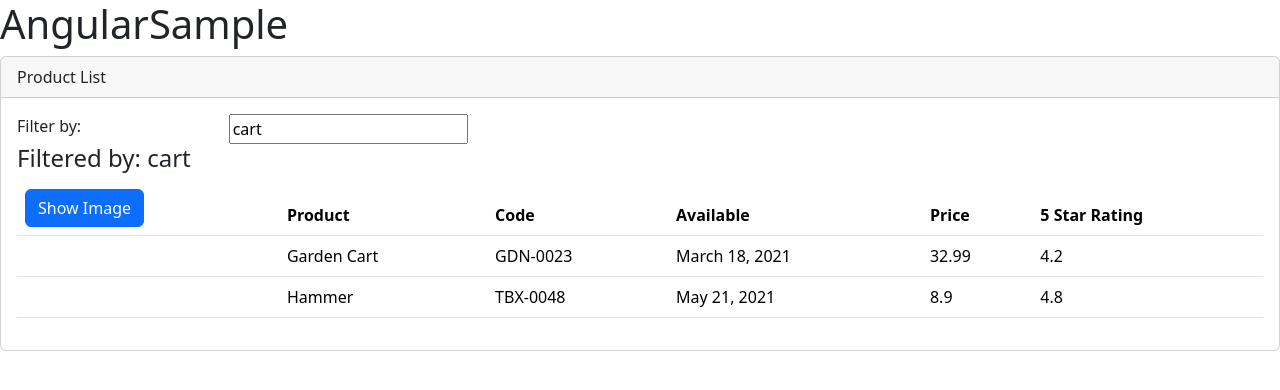
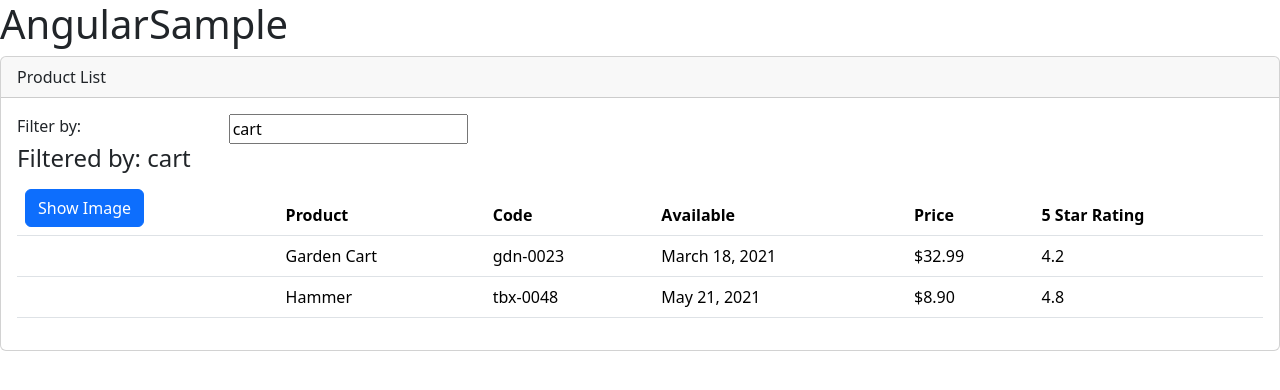
Before and after one commit to Tod2a/AngularSample, an Angular app: page / in a window 1280 px wide. Shown: the top 390 px of the page. Built offline with nearby package versions, Linux system fonts and the light colour scheme.

Commit message:
adding some pipes

```diff
--- a/src/app/products/product-list/product-list.component.html
+++ b/src/app/products/product-list/product-list.component.html
@@ -36,14 +36,14 @@
                     <tr *ngFor="let product of products">
                         <td>
                             <img    [src]="product.imageUrl"
-                                    [title]="product.productName"
+                                    [title]="product.productName | uppercase"
                                     class="product-image-small"
                                     *ngIf="showImage">
                         </td>
                         <td>{{ product.productName }}</td>
-                        <td>{{ product.productCode }}</td>
+                        <td>{{ product.productCode | lowercase}}</td>
                         <td>{{ product.releaseDate }}</td>
-                        <td>{{ product.price }}</td>
+                        <td>{{ product.price | currency:'USD':'symbol':'1.2-2' }}</td>
                         <td>{{ product.starRating }}</td>
                     </tr>
                 </tbody>
```
